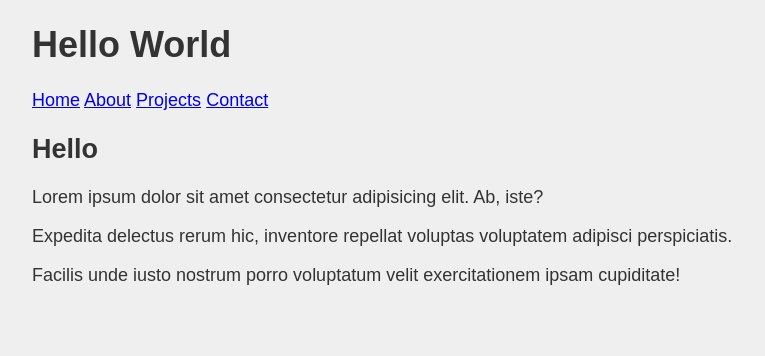
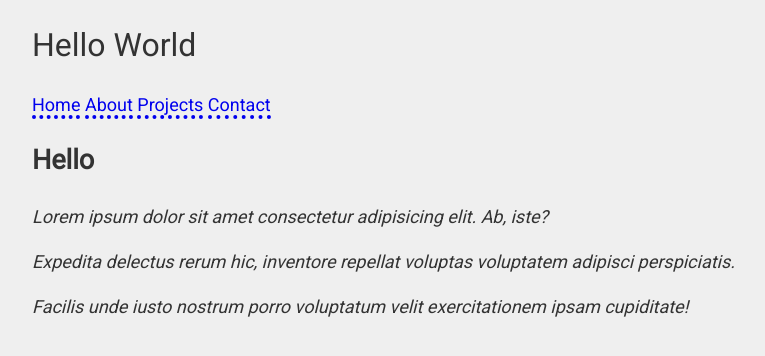
Before and after one commit to miriamhaenle/personal-website, a plain HTML site: page index.html in a window 1280 px wide. Shown: the whole page, without its empty margins (68-833 px from the left). Drawn offline with Linux system fonts and the light colour scheme.

Commit message:
Added text styles

```diff
--- a/index.html
+++ b/index.html
@@ -4,6 +4,10 @@
     <meta charset="UTF-8" />
     <meta name="viewport" content="width=device-width, initial-scale=1.0" />
     <title>Miriam Hänle Personal Website</title>
+    <link
+      href="https://fonts.googleapis.com/css2?family=Roboto&display=swap"
+      rel="stylesheet"
+    />
     <link rel="stylesheet" href="styles.css" />
   </head>
   <body>
--- a/styles.css
+++ b/styles.css
@@ -1,8 +1,23 @@
 body {
-  font-family: sans-serif;
+  font-family: 'Roboto', sans-serif;
   font-size: 112.5%;
+  line-height: 1.5;
   color: #333;
   background-color: #efefef;
   max-width: 1080px;
   margin: 0 auto;
 }
+
+h1 {
+  font-weight: 400;
+  font-size: 2rem;
+}
+
+p {
+  font-style: italic;
+}
+
+a {
+  text-decoration: none;
+  border-bottom: 4px dotted;
+}
```
